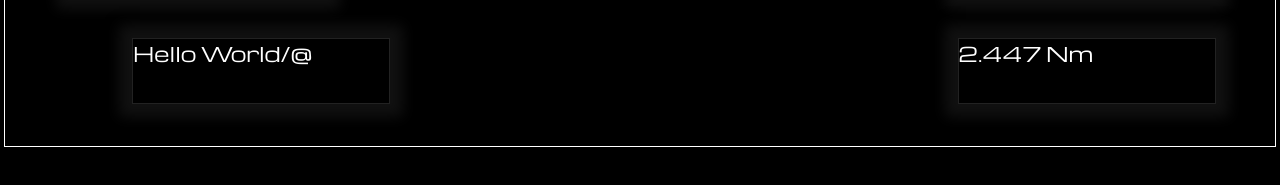
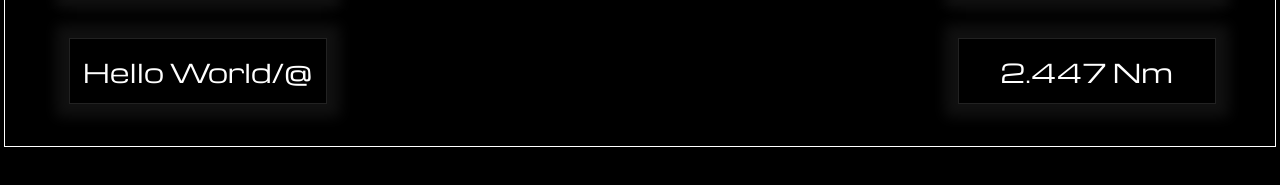
Before and after one commit to RobotCasserole1736/CasseroleWebserver2, a plain HTML site: page Client/src/dashboard/dashboard.html in a window 1280 px wide. Shown: the part 579-764 px from the top of the page. Drawn offline with Linux system fonts and the light colour scheme.

Commit message:
fixed up text, working nicely now!

```diff
--- a/Client/src/dashboard/dashboard.html
+++ b/Client/src/dashboard/dashboard.html
@@ -26,7 +26,7 @@
         <div class="widgetBase" style="top:70%;left:5%;height:5vw;width:20vw" id="widget8"></div>
         <div class="widgetBase" style="top:70%;left:75%;height:5vw;width:20vw" id="widget9"></div>
 
-        <div class="widgetBase" style="top:85%;left:10%;height:5vw;width:20vw" id="widget10"></div>
+        <div class="widgetBase" style="top:85%;left:5%;height:5vw;width:20vw" id="widget10"></div>
         <div class="widgetBase" style="top:85%;left:75%;height:5vw;width:20vw" id="widget11"></div>
 
     </div>
--- a/Client/src/dashboard/text.js
+++ b/Client/src/dashboard/text.js
@@ -19,30 +19,18 @@ export class Text {
         // State Variable Defaults
         this.reportNoData();
 
+        this.drawDiv = document.createElement("div");
+        this.drawDiv.style.width = "100%";
+        this.drawDiv.style.height = "100%";
+        this.drawDiv.style.display = "flex";
+        this.drawDiv.style.alignItems ="center";
+        this.drawDiv.style.justifyContent = "center";
+        this.updateFontSize();
+
         this.drawElem = document.getElementById(this.drawElemID);
         this.drawElem.setAttribute("data-tooltip", this.title);
+        this.drawElem.appendChild(this.drawDiv);
 
-        //SVG Trick to get text to expand to fill the div
-        // See https://css-tricks.com/fitting-text-to-a-container/#just-use-svg
-        this.textElem= document.createElement("text");
-        this.textElem.setAttribute("x", "0");
-        this.textElem.setAttribute("y", "15");
-        this.textElem.style.fontSize = "20px";
-
-
-        this.svgElem = document.createElement("svg") ;
-        this.svgElem.setAttribute("viewBox", "0 0 20 9");
-        this.svgElem.style.width = "100%";
-        this.svgElem.style.height = "100%";
-        this.svgElem.style.position = "absolute";
-
-        this.textHolderDiv = document.createElement("div");
-        this.textHolderDiv.style.width = "100%";
-        this.textHolderDiv.style.height = "100%";
-
-        this.svgElem.appendChild(this.textElem);
-        this.textHolderDiv.appendChild(this.svgElem);
-        this.drawElem.appendChild(this.textHolderDiv);
     }
 
     // Call this when NT is disconnected, or data is otherwise not available
@@ -59,11 +47,16 @@ export class Text {
 
     //Call once per render loop to update and redraw the text area
     render() {
-        this.textElem.innerHTML = this.text;
+        this.updateFontSize();
+        this.drawDiv.innerHTML = this.text;
     }
 
     //////////////////////////////////////
     // Private, Helper methods
     //////////////////////////////////////
 
+    updateFontSize(){
+        this.drawDiv.style.fontSize = (this.drawDiv.clientHeight * 0.4).toString() + "px";
+    }
+
   }
```
